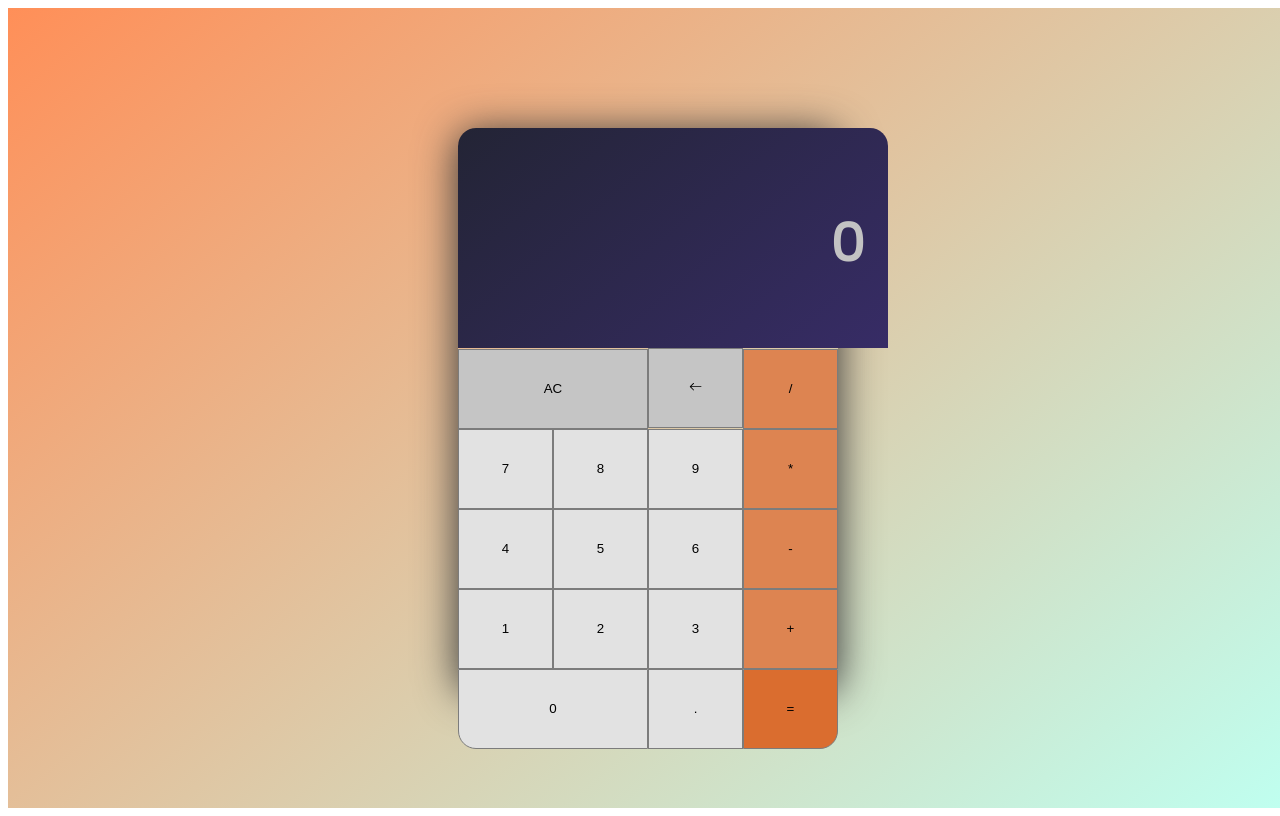
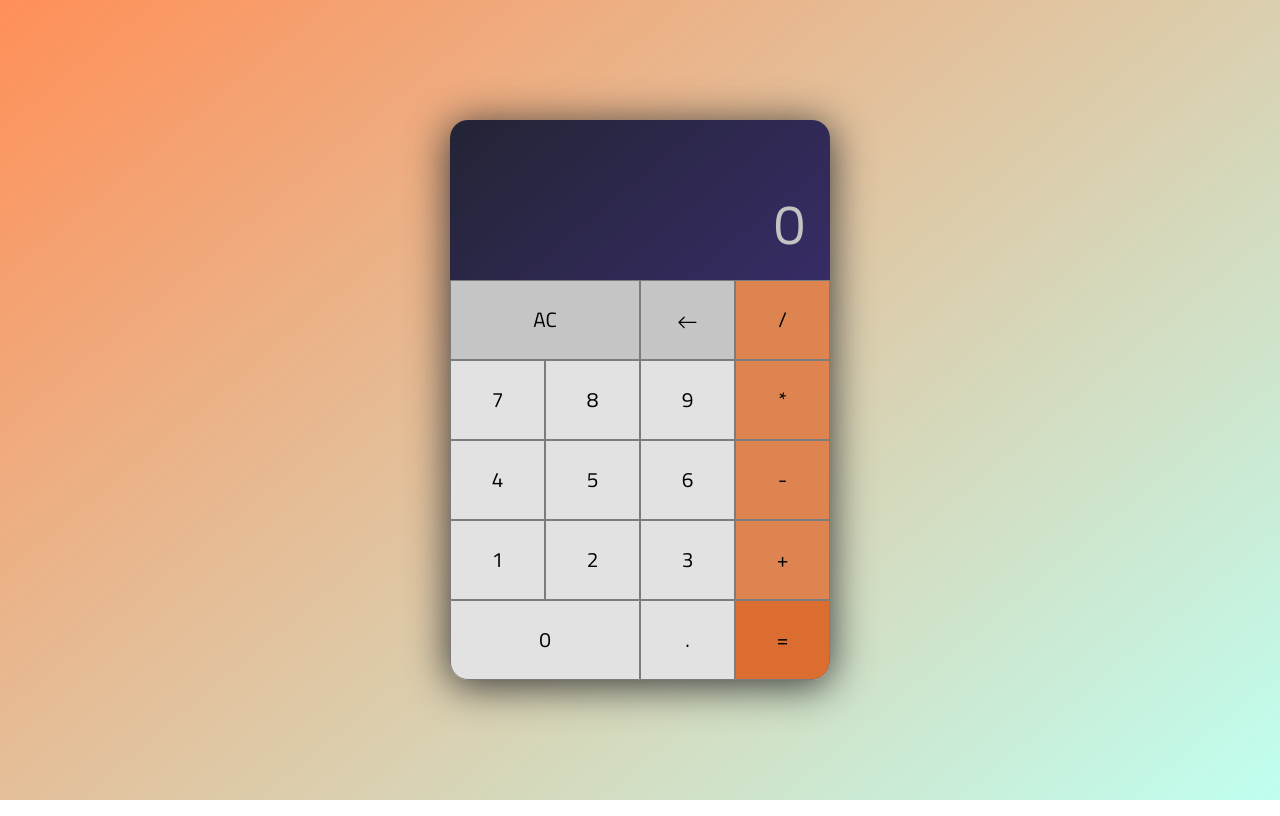
Before and after one commit to rturner1989/FCC-React-Javascript-Calculator, a React (Create React App) app: page / in a window 1280 px wide. Built offline with nearby package versions, Linux system fonts and the light colour scheme.

Commit message:
fixed layout bug
- added bootstrap package

```diff
--- a/package.json
+++ b/package.json
@@ -7,6 +7,7 @@
         "@testing-library/jest-dom": "^5.14.1",
         "@testing-library/react": "^11.2.7",
         "@testing-library/user-event": "^12.8.3",
+        "bootstrap": "^5.1.0",
         "mathjs": "^9.4.4",
         "react": "^17.0.2",
         "react-dom": "^17.0.2",
--- a/src/Styles/index.css
+++ b/src/Styles/index.css
@@ -13,7 +13,6 @@
     justify-content: center;
     align-items: center;
     height: 100vh;
-    width: 100vw;
     background: rgb(255, 143, 88);
     background: linear-gradient(
         140deg,
--- a/src/index.js
+++ b/src/index.js
@@ -3,6 +3,7 @@ import ReactDOM from "react-dom";
 import "./Styles/index.css";
 import App from "./App";
 import { AppProvider } from "./Context";
+import "bootstrap/dist/css/bootstrap.min.css";
 
 ReactDOM.render(
     <React.StrictMode>
```
Also changed, not shown: 1 other file (tests, documents, lock files or other folders).
